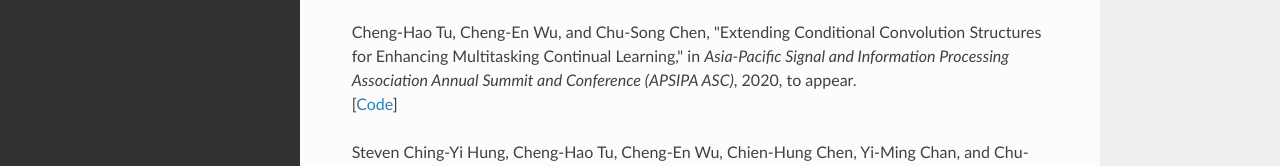
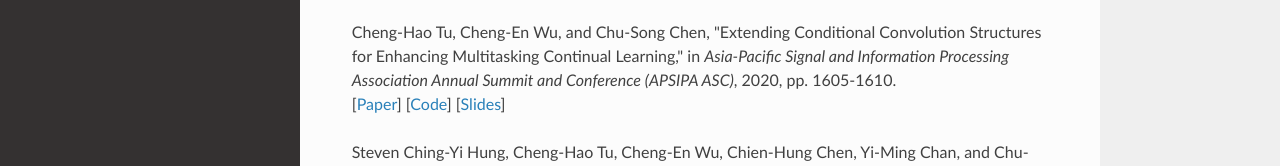
Before and after one commit to andytu28/andytu28.github.io, a plain HTML site: page publication/index.html in a window 1280 px wide. Shown: the part 255-421 px from the top of the page. Drawn offline with nearby package versions, Linux system fonts and the light colour scheme; files whose address does not match are found by name.

Commit message:
update cv, presentations and publications

```diff
--- a/publication/index.html
+++ b/publication/index.html
@@ -105,8 +105,10 @@
 [<a href="https://github.com/ivclab/Multistage_Pruning">Code</a>]
 [<a href="../doc/IJCNN2020_PruningMobileNet.pdf">Slides</a>]</p>
 
-<p>Cheng-Hao Tu, Cheng-En Wu, and Chu-Song Chen, "Extending Conditional Convolution Structures for Enhancing Multitasking Continual Learning," in <em>Asia-Pacific Signal and Information Processing Association Annual Summit and Conference (APSIPA ASC)</em>, 2020, to appear.<br/>
-[<a href="https://github.com/ivclab/CondConvContinual">Code</a>]</p>
+<p>Cheng-Hao Tu, Cheng-En Wu, and Chu-Song Chen, "Extending Conditional Convolution Structures for Enhancing Multitasking Continual Learning," in <em>Asia-Pacific Signal and Information Processing Association Annual Summit and Conference (APSIPA ASC)</em>, 2020, pp. 1605-1610.<br/>
+[<a href="http://www.apsipa.org/proceedings/2020/pdfs/0001605.pdf">Paper</a>]
+[<a href="https://github.com/ivclab/CondConvContinual">Code</a>]
+[<a href="../doc/APSIPA2020_CondConvConti.pdf">Slides</a>]</p>
 
 <p>Steven Ching-Yi Hung, Cheng-Hao Tu, Cheng-En Wu, Chien-Hung Chen, Yi-Ming Chan, and Chu-Song Chen, "Compacting, Picking and Growing for Unforgetting Continual Learning," in <em>Advances in Neural Information Processing Systems (NeurIPS)</em>, 2019, pp. 13669-13679.<br/>
 [<a href="https://papers.nips.cc/paper/9518-compacting-picking-and-growing-for-unforgetting-continual-learning.pdf">Paper</a>]
```
Also changed, not shown: presentation/index.html (+3 -0 lines), 3 other files.
